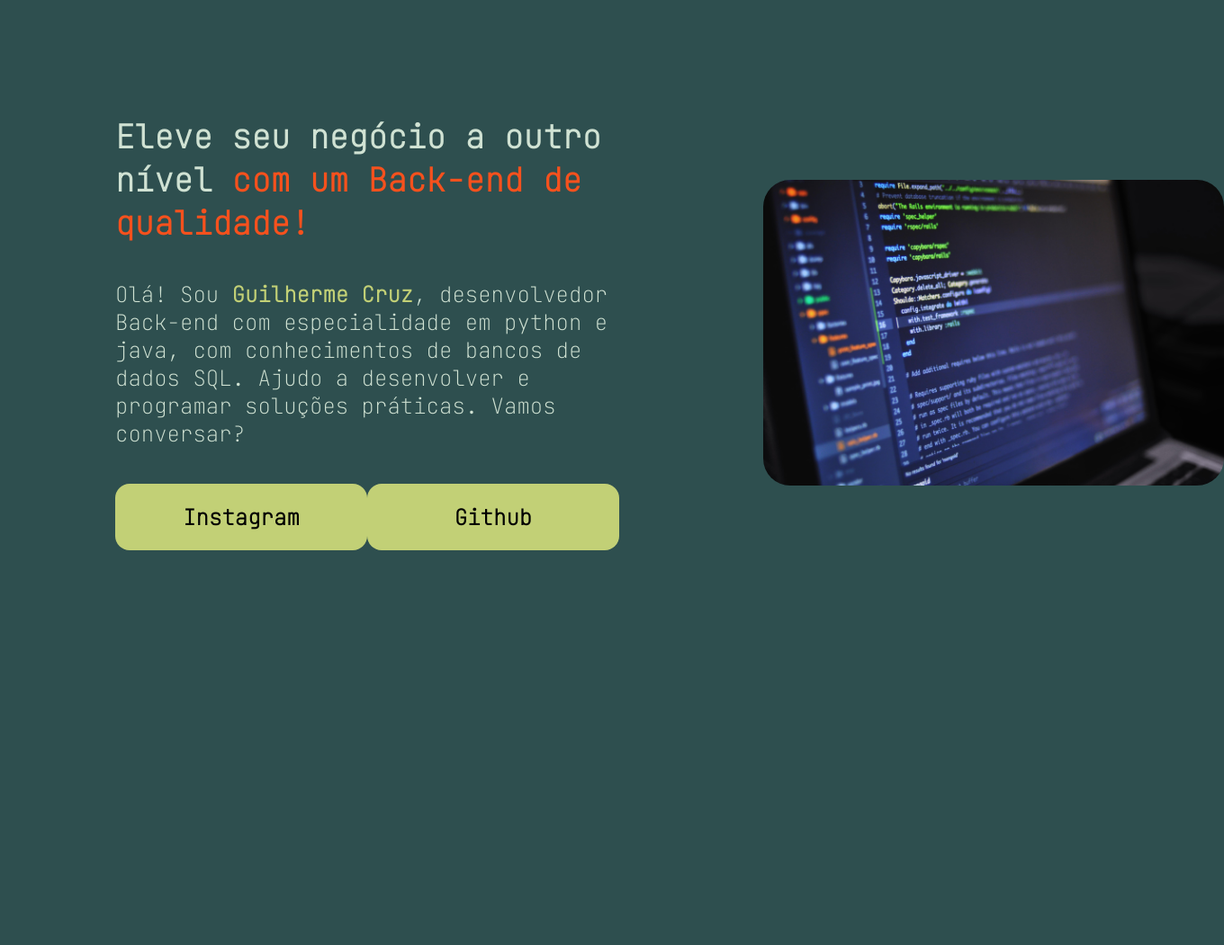
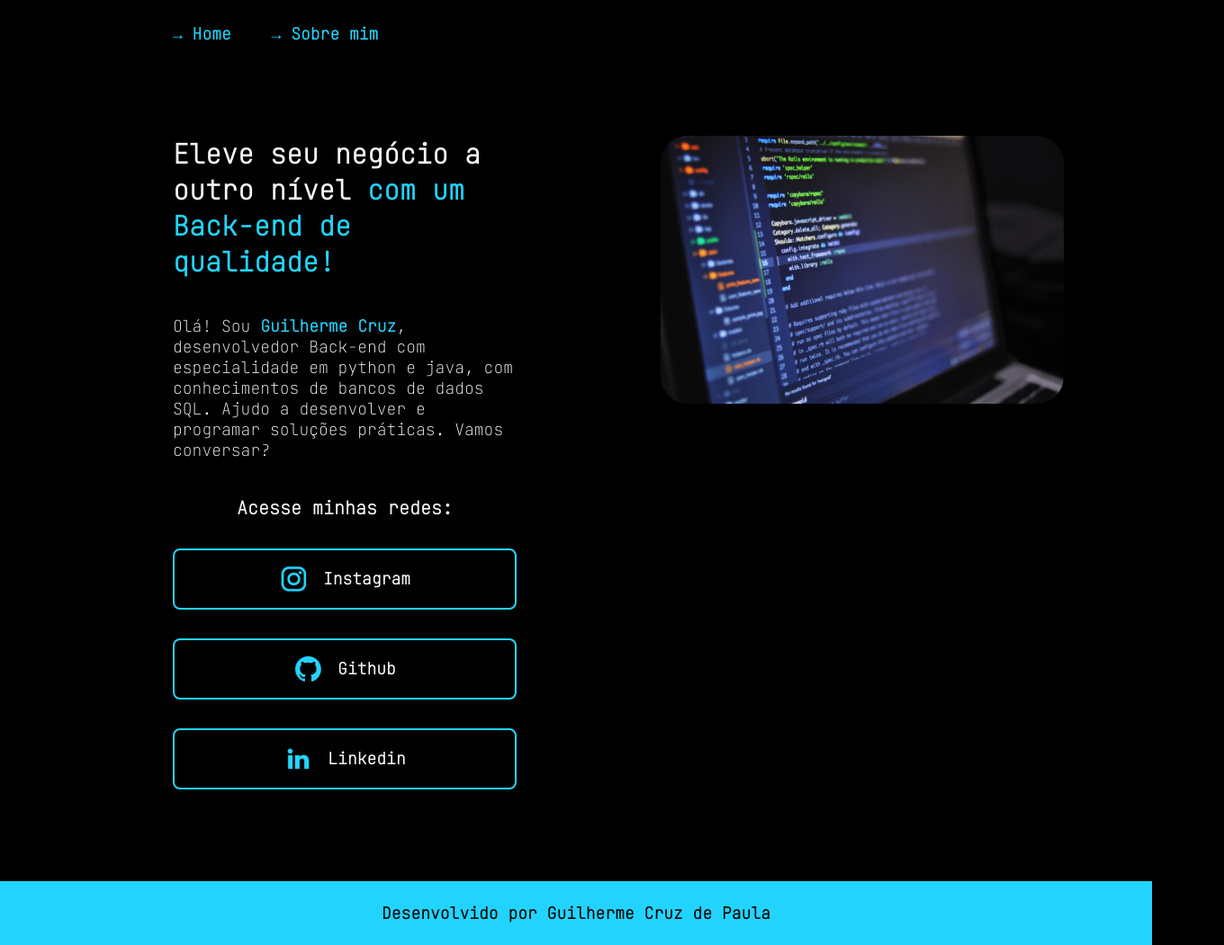
Before and after one commit to gui-p/Alura-Front, a plain HTML site: page index.html in a window 1280 px wide. Shown: the whole page at 90% size, 1360 px wide, since content can reach past the window. Before the commit the page ends 928 px from the top, so only its background shows below. Drawn offline with Linux system fonts and the light colour scheme.

Commit message:
Footers e headers da pagina

```diff
--- a/index.html
+++ b/index.html
@@ -4,12 +4,16 @@
     <meta charset="UTF-8">
     <meta http-equiv="X-UA-Compatible" content="IE=edge">
     <meta name="viewport" content="width=device-width, initial-scale=1.0">
-    <link rel="" href="">
     <link rel="stylesheet" href="style.css">
     <title>Portifólio</title>
 </head>
 <body>
-    <header></header>
+    <header class="cabecalho">
+        <nav class="cabecalho__menu">
+            <a class="cabecalho__menu__link" href="index.html">→ Home</a>
+            <a class="cabecalho__menu__link" href="">→ Sobre mim</a>
+        </nav>
+    </header>
 
     <main class="apresentacao">
 
@@ -26,17 +30,30 @@
             </p>
 
             <div class="apresentacao__conteudo__links">
-                <a class="apresentacao__conteudo__links__link" href="https://www.instagram.com/gui.crp/"><strong>Instagram</strong></a>
-                <a class="apresentacao__conteudo__links__link" href="https://github.com/gui-p"><strong>Github</strong></a>
+                <h2 class="apresentacao__conteudo__links__subtitulo">Acesse minhas redes:</h2>
+                <a class="apresentacao__conteudo__links__link" href="https://www.instagram.com/gui.crp/">
+                    <img src="./assets/instagram.png">
+                    Instagram
+                </a>
+                <a class="apresentacao__conteudo__links__link" href="https://github.com/gui-p">
+                    <img src="./assets/github.png">
+                    Github
+                </a>
+                <a class="apresentacao__conteudo__links__link" href="https://www.linkedin.com/in/guilherme-cruz-20809324a/">
+                    <img src="./assets/linkedin.png">
+                    Linkedin
+                </a>
             </div>
 
         </section>
 
         <!--Sessão de imagem-->
-        <img class="imagem-codigo" src="code.jpg" alt="Pessoa desenvolvedora">
+        <img class="imagem-codigo" src="./assets/code.jpg" alt="Pessoa desenvolvedora">
 
     </main>
 
-    <footer></footer>
+    <footer class="rodape">
+        <p>Desenvolvido por Guilherme Cruz de Paula</p>
+    </footer>
 </body>
 </html>
--- a/style.css
+++ b/style.css
@@ -7,19 +7,39 @@
 }
 
 body {
-    background-color: #2E4F4F;
-    color: #d0e2d3;
-    height: 100vh;
+    background-color: black;
+    color: #F6F6F6;
     box-sizing: border-box;
+}
+
+.cabecalho {
+    padding: 0% 15%;
+    padding-top: 2%;
+}
+
+.cabecalho__menu {
+    display: flex;
+    flex-direction: row;
+    align-items: center;
+    column-gap: 5%;
+}
+
+.cabecalho__menu__link {
+    text-decoration: none;
+    color: #22D4FD;
+    font-family: 'jetBrains Mono', monospace;
+    font-weight: 800;
+    font-size: 18px;
+
 }
 
 .apresentacao{
     display: flex;
     flex-direction: row;
-    align-items: center;
+    align-items:flex-start;
     justify-content: space-between;
     column-gap: 20vh;
-    margin: 10% 10%;
+    padding: 8% 15%;
 }
 
 .apresentacao__conteudo{
@@ -32,50 +52,91 @@ body {
 
 .apresentacao__conteudo__titulo {
     font-family: 'jetBrains Mono', monospace;
-    font-size: 36px;
+    font-size: 30px;
 }
 
 .apresentacao__conteudo__texto {
     font-family: 'JetBrains Mono', monospace;
     font-weight: 400;
-    font-size: 24px;
+    font-size: 18px;
 }
 
 .apresentacao__conteudo__links {
 
     display: flex;
-    flex-direction: row;
+    flex-direction: column;
     justify-content: space-between;
+    align-items: center;
+    row-gap: 32px;
 
+}
+
+.apresentacao__conteudo__links__subtitulo {
+    font-family: 'jetBrains Mono', monospace;
+    font-size: 20px;
 }
 
 .apresentacao__conteudo__links__link {
     text-decoration: none;
     font-family: 'JetBrains Mono', monospace;
-    font-size: 24px;
+    font-size: 18px;
     font-weight: 600;
-    color: black;
+    color: #F6F6F6;
+
+    width: 378px;
+    padding: 16px 0px;
+    border: 2px solid #22D4FD;
+    border-radius: 8px;
+    text-align: center;
+
+    display: flex;
+    align-items: center;
+    justify-content: center;
+    column-gap: 16px;
+
+    transition: 0.3s;
+}
+
+.apresentacao__conteudo__links__link:hover {
+    background-color: #181818;
+    width: 400px;
+}
 
 
-    background-color: #C2D076;
-    width: 280px;
-    padding: 21.5px 0px;
-    border-radius: 16px;
-    text-align: center;
-
-}
-
 .destaque-titulo {
-    color: #F6511D;
+    color: #22D4FD;
 }
 
 .destaque-paragrafo {
-    color:  #C2D076;
+    color:  #22D4FD;
 }
 
+.destaque-paragrafo:hover   {
+    color: #5ae1ff;
+}
 
 .imagem-codigo{
     width: 50%;
     height: 50%;
     border-radius: 30px;
+    transition: 0.3s;
 }
+
+.imagem-codigo:hover{
+    border-radius: 60px;
+
+}
+
+.rodape{
+    color: black;
+    font-family: 'JetBrains Mono', monospace;
+    font-size: 18px;
+    font-weight: 600;
+
+    background-color: #22D4FD;
+    padding-top: 24px;
+    padding-bottom: 24px;
+
+    display: flex;
+    justify-content: center;
+}
```
Also changed, not shown: assets/Imagem.png (added), assets/code.jpg (renamed from code.jpg), assets/github.png (added), assets/instagram.png (added), assets/linkedin.png (added), assets/twitch.png (added), assets/twitter.png (added).
